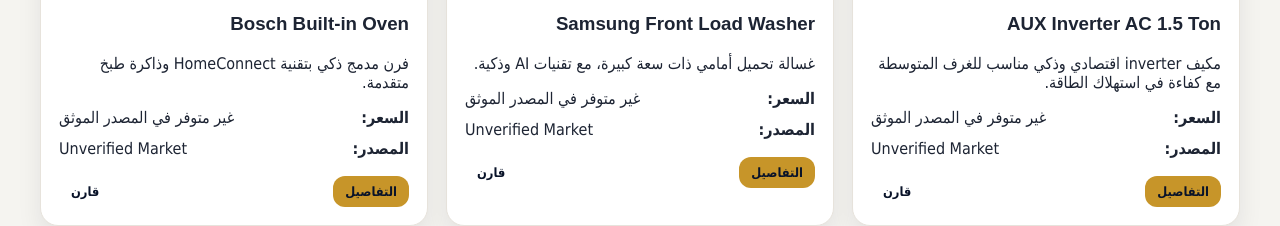
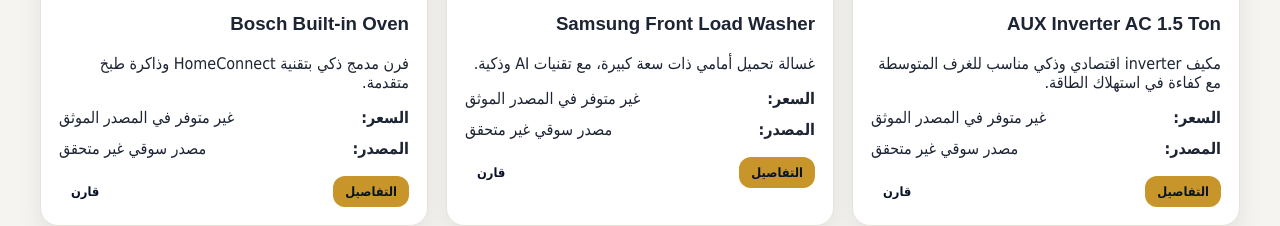
Before and after one commit to hazemproooo5-boop/al-alamia-group--Alhazem, a React (Vite) app: page / in a window 1280 px wide. Shown: the part 1920-2146 px from the top of the page. Built offline with nearby package versions, Linux system fonts and the light colour scheme.

Commit message:
Keep brand research inside the platform and localize source labels

```diff
--- a/src/App.tsx
+++ b/src/App.tsx
@@ -50,7 +50,7 @@ function ProductCard({ product }: { product: Product }) {
         </div>
         <div className="meta-row">
           <strong>المصدر:</strong>
-          <span>{product.sourceType}</span>
+          <span>{product.sourceType === "Official" ? "مصدر رسمي مسجل" : product.sourceType === "Trusted Market" ? "مصدر سوقي موثق" : "مصدر سوقي غير متحقق"}</span>
         </div>
         <div className="card-actions">
           <Link to={`/product/${product.slug}`} className="primary-button small">التفاصيل</Link>
@@ -165,7 +165,6 @@ function ComparePage() {
   const productB = products.find((item) => item.id === right);
   const priceA = productA ? priceService.getLatest(productA.id) : undefined;
   const priceB = productB ? priceService.getLatest(productB.id) : undefined;
-  const value = (product: Product | undefined, key: string) => product?.specifications[key] || 'غير متوفر في المصدر الموثق';
 
   return (
     <div className="container page-block">
@@ -224,7 +223,7 @@ function SmartAdvisorPage() {
 
 function BrandsPage() {
   return <div className="container page-block"><span className="section-kicker">دليل الماركات</span><h1>مركز الماركات</h1><p className="page-intro">صفحات تعريفية للماركات المسجلة حاليًا. الظهور في الدليل لا يعني وجود اعتماد تجاري أو شراكة رسمية.</p>
-    <div className="brand-grid">{brands.map((brand) => <Link to={"/brand/"+brand.slug} key={brand.id} className="brand-card"><img src={brand.logo} alt={"شعار "+brand.name}/><strong>{brand.name}</strong><small>بلد المنشأ المسجل: {brand.country}</small><span className="brand-status">مصدر التعريف: الموقع الرسمي للماركة — راجع التفاصيل</span></Link>)}</div>
+    <div className="brand-grid">{brands.map((brand) => <Link to={"/brand/"+brand.slug} key={brand.id} className="brand-card"><img src={brand.logo} alt={"شعار "+brand.name}/><strong>{brand.name}</strong><small>بلد المنشأ المسجل: {brand.country} — يحتاج إلى مراجعة المصدر</small><span className="brand-status">مصدر التعريف: الموقع الرسمي للماركة — راجع التفاصيل</span></Link>)}</div>
     <p className="data-notice">هذا الدليل لا يدّعي حصر جميع الماركات العاملة في مصر. تتم إضافة الماركات تدريجيًا بعد مراجعة مصادرها.</p>
   </div>;
 }
@@ -235,7 +234,7 @@ function BrandDetailPage() {
   if (!brand) return <NotFoundPage />;
   const brandProducts = products.filter((product) => product.brandId === brand.id);
   return <div className="container page-block"><span className="section-kicker">ملف الماركة</span><h1>{brand.name}</h1><p>{brand.description}</p>
-    <div className="feature-grid"><article className="feature-card"><strong>بلد المنشأ المسجل</strong><p>{brand.country}</p></article><article className="feature-card"><strong>التقنية المذكورة في السجل</strong><p>{brand.technology || 'غير متوفر'}</p></article><article className="feature-card"><strong>الموقع الرسمي</strong><p><a href={brand.officialUrl} target="_blank" rel="noreferrer">زيارة الموقع الرسمي للماركة</a></p></article></div>
+    <div className="feature-grid"><article className="feature-card"><strong>بلد المنشأ المسجل</strong><p>{brand.country}</p></article><article className="feature-card"><strong>التقنية المذكورة في السجل</strong><p>{brand.technology || 'غير متوفر'}</p></article><article className="feature-card"><strong>الموقع الرسمي</strong><p>{brand.officialUrl || "غير متوفر"}</p></article></div>
     <h2>منتجات مرتبطة في الكتالوج</h2>{brandProducts.length ? <div className="cards-grid">{brandProducts.map((product)=><ProductCard key={product.id} product={product}/>)}</div> : <div className="empty-state">لا توجد منتجات مرتبطة بهذه الماركة في الكتالوج الحالي.</div>}
     <p className="data-notice">هذه صفحة معلومات مستقلة وليست إثباتًا لاعتماد الحازم كموزع أو وكيل رسمي.</p>
   </div>;
```
